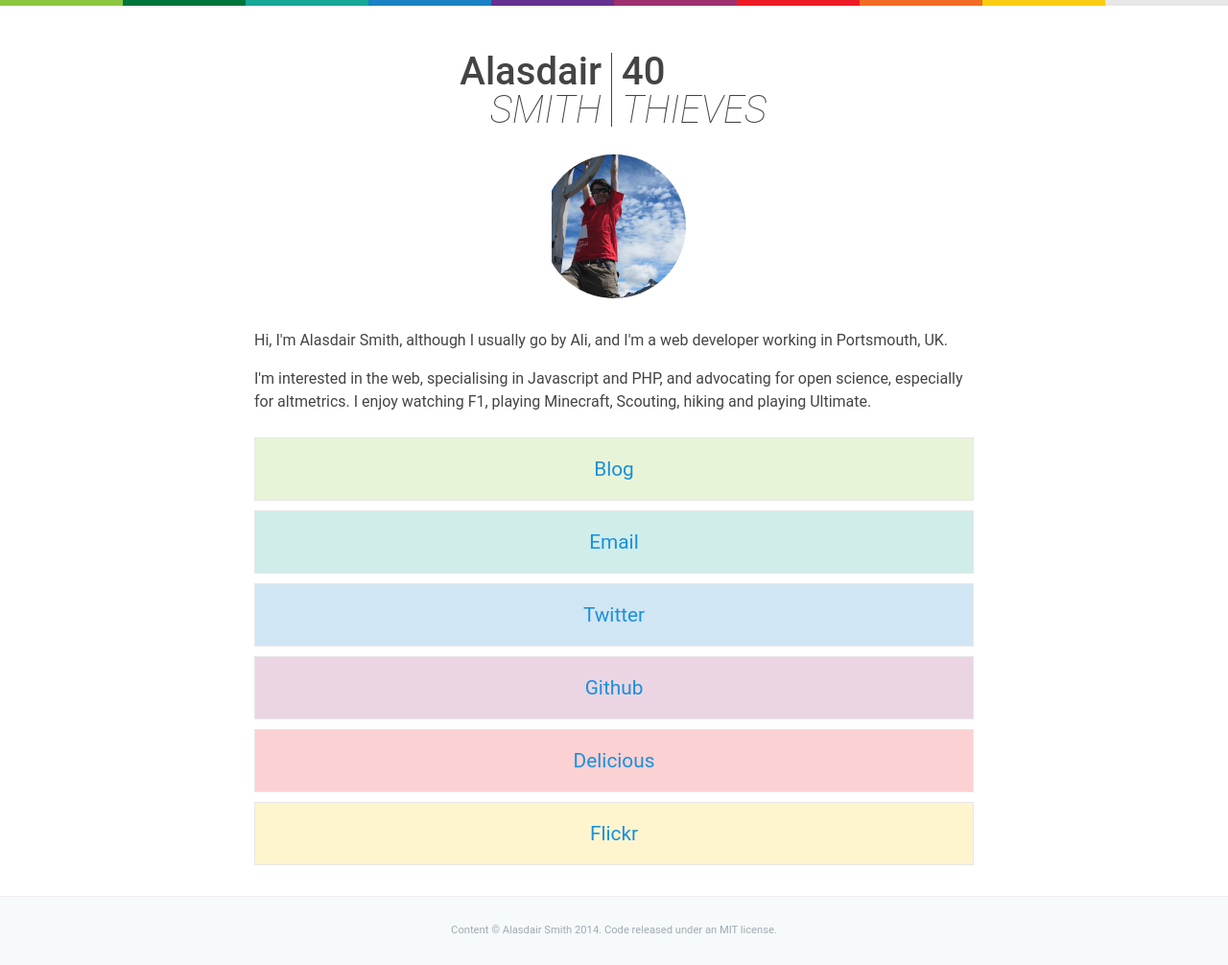
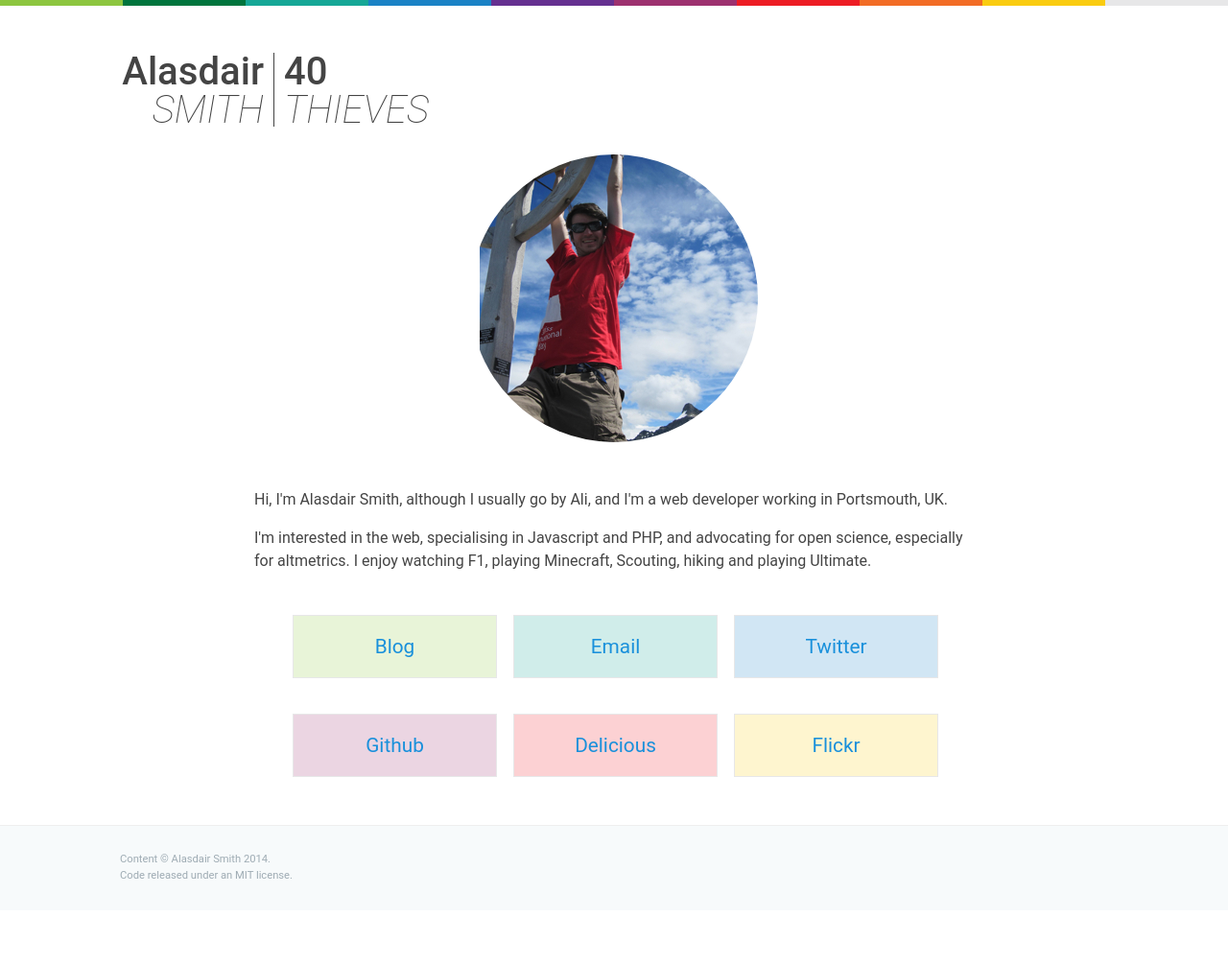
Before and after one commit to 40thieves/alasdairsmith.co.uk, a PHP site: page / in a window 1280 px wide. Shown: the whole page at 96% size. After the commit the page ends 916 px from the top, so only its background shows below. Run offline with PHP 8.4, Linux system fonts and the light colour scheme; style sheets or scripts are compiled from the project's sources.

Commit message:
Added 768up styles. And reorganised dir

```diff
--- /dev/null
+++ b/assets/scss/768up.scss
@@ -0,0 +1,3 @@
+.wrap.wide {
+	max-width: 1030px;
+}
--- a/assets/scss/_avatar.scss
+++ /dev/null
@@ -1,19 +0,0 @@
-.avatar {
-	text-align: center;
-	position: relative;
-	margin: 25px auto;
-}
-
-.avatar-wrapper::before {
-	position: absolute;
-	background-color: white;
-	content: '';
-	height: 150px;
-	width: 10px;
-}
-
-.avatar img {
-	width: 150px;
-	height: 150px;
-	border-radius: 75px;
-}
--- /dev/null
+++ b/assets/scss/components/_avatar.scss
@@ -0,0 +1,31 @@
+.avatar {
+	text-align: center;
+	position: relative;
+	margin: 25px auto;
+
+	.avatar-wrapper::before {
+		position: absolute;
+		background-color: white;
+		content: '';
+		height: 150px;
+		width: 10px;
+	}
+
+	img {
+		width: 150px;
+		height: 150px;
+		border-radius: 75px;
+	}
+
+	@media only screen and (min-width: 768px) {
+		.avatar-wrapper::before {
+			height: 300px;
+		}
+
+		img {
+			width: 300px;
+			height: 300px;
+			border-radius: 150px;
+		}
+	}
+}
--- a/assets/scss/_footer.scss
+++ b/assets/scss/components/_footer.scss
@@ -8,6 +8,10 @@ footer {
 	text-align: center;
 	background: $lightest-grey;
 	margin-top: 2rem;
+
+	p {
+		margin: 0;
+	}
 
 	a {
 		color: $light-med-grey;
@@ -24,4 +28,8 @@ footer {
 	.built-with {
 		font-size: 0.5rem;
 	}
+
+	@media only screen and (min-width: 768px) {
+		text-align: left;
+	}
 }
--- a/assets/scss/_links.scss
+++ b/assets/scss/components/_links.scss
@@ -1,4 +1,9 @@
 .links {
+	li {
+		list-style: none;
+		padding: 0;
+	}
+
 	a {
 		margin: 10px auto;
 		padding: 20px 0;
@@ -31,4 +36,20 @@
 			background: transparentize($yellow, 0.8);
 		}
 	}
+
+	@media only screen and (min-width: 768px) {
+		li {
+			float: left;
+			width: 30%;
+			margin: 1.2%;
+		}
+
+		li:first-of-type, li:nth-of-type(3n+1) {
+			margin-left: 0;
+		}
+
+		li:last-of-type, li:nth-of-type(3n) {
+			margin-right: 0;
+		}
+	}
 }
--- a/assets/scss/_logo.scss
+++ b/assets/scss/components/_logo.scss
@@ -45,4 +45,8 @@
 			color: $main-header-highlight-color;
 		}
 	}
+
+	@media only screen and (min-width: 768px) {
+		text-align: left;
+	}
 }
--- /dev/null
+++ b/assets/scss/mixins/_mixins.scss
@@ -0,0 +1,10 @@
+.clearfix {
+	zoom: 1;
+	&:before, &:after {
+		content: "";
+		display: table;
+	}
+	&:after {
+		clear: both;
+	}
+}
--- a/assets/scss/style.scss
+++ b/assets/scss/style.scss
@@ -5,13 +5,19 @@ Author: Ali Smith (@40_thieves)
 
 @import "normalize";
 
-@import "vars";
+@import "mixins/vars";
+@import "mixins/mixins";
+
 @import "base";
 @import "contact";
 
-@import "color-bar";
-@import "logo";
-@import "avatar";
-@import "about";
-@import "links";
-@import "footer";
+@import "components/color-bar";
+@import "components/logo";
+@import "components/avatar";
+@import "components/about";
+@import "components/links";
+@import "components/footer";
+
+@media only screen and (min-width: 768px) {
+	@import "768up";
+}
--- a/contact/index.html
+++ b/contact/index.html
@@ -36,7 +36,7 @@
 		<div id="color10"></div>
 	</div>
 
-	<h1 class="logo" class="logo">
+	<h1 class="logo wrap wide">
 		<a href="/">
 			<span class="name">Alasdair <span class="thin caps">Smith</span></span>
 			<span class="pipe" aria-hidden="true"></span>
--- a/index.html
+++ b/index.html
@@ -19,7 +19,7 @@
 	<!-- Want a nicely formatted repo? -->
 	<!-- Check the Github: https://github.com/40thieves/alasdairsmith.org.uk -->
 	<!-- Or have some questions? alasdairsmith100 [at] gmail [dot] com -->
-	<link rel="stylesheet" href="assets/css/style.css">
+	<link rel="stylesheet" href="assets/css/style.min.css">
 </head>
 <body>
 <header id="banner" role="banner">
@@ -36,7 +36,7 @@
 		<div id="color10"></div>
 	</div>
 
-	<h1 class="logo" class="logo">
+	<h1 id="logo" class="logo wrap wide">
 		<a href="/">
 			<span class="name">Alasdair <span class="thin caps">Smith</span></span>
 			<span class="pipe" aria-hidden="true"></span>
@@ -44,14 +44,14 @@
 		</a>
 	</h1>
 
-	<div id="avatar" class="wrap avatar">
+	<div id="avatar" class="avatar wrap">
 		<div class="avatar-wrapper">
 			<img src="assets/img/avatar.jpg" alt="Alasdair Smith">
 		</div>
 	</div>
 </header>
 
-<main id="content" role="main" class="wrap">
+<main id="content" role="main" class="wrap clearfix">
 	<section class="about">
 		<p>Hi, I'm Alasdair Smith, although I usually go by Ali, and I'm a web developer working in Portsmouth, UK.</p>
 
@@ -59,20 +59,22 @@
 	</section>
 
 	<nav class="links">
-		<div>
-			<a href="http://40thiev.es" id="blog" rel="me">Blog</a>
-			<a href="mailto:alasdairsmith100@gmail.com" id="email">Email</a>
-			<a href="http://twitter.com/40_thieves" id="twitter" rel="me">Twitter</a>
-			<a href="https://github.com/40thieves" id="github" rel="me">Github</a>
-			<a href="http://www.delicious.com/40_thieves" id="delicious" rel="me">Delicious</a>
-			<a href="http://www.flickr.com/photos/40_thieves/" id="flickr" rel="me">Flickr</a>
-		</div>
+		<ul>
+			<li><a href="http://40thiev.es" id="blog" rel="me">Blog</a></li>
+			<li><a href="mailto:alasdairsmith100@gmail.com" id="email">Email</a></li>
+			<li><a href="http://twitter.com/40_thieves" id="twitter" rel="me">Twitter</a></li>
+			<li><a href="https://github.com/40thieves" id="github" rel="me">Github</a></li>
+			<li><a href="http://www.delicious.com/40_thieves" id="delicious" rel="me">Delicious</a></li>
+			<li><a href="http://www.flickr.com/photos/40_thieves/" id="flickr" rel="me">Flickr</a></li>
+		</ul>
 	</nav>
 </main>
 
 <footer role="contentinfo">
-	Content &copy; Alasdair Smith 2014.
-	<a href="https://github.com/40thieves/alasdairsmith.org.uk">Code</a> released under an MIT license.
+	<div class="wrap wide clearfix">
+		<p>Content &copy; Alasdair Smith 2014.</p>
+		<p><a href="https://github.com/40thieves/alasdairsmith.org.uk">Code</a> released under an MIT license.</p>
+	</div>
 </footer>
 
 <script type="text/javascript" src="assets/js/leet.js"></script>
```
Also changed, not shown: assets/scss/components/_about.scss (renamed from assets/scss/_about.scss), assets/scss/components/_color-bar.scss (renamed from assets/scss/_color-bar.scss), assets/scss/contact.scss (renamed from assets/scss/_contact.scss), assets/scss/mixins/_vars.scss (renamed from assets/scss/_vars.scss).
